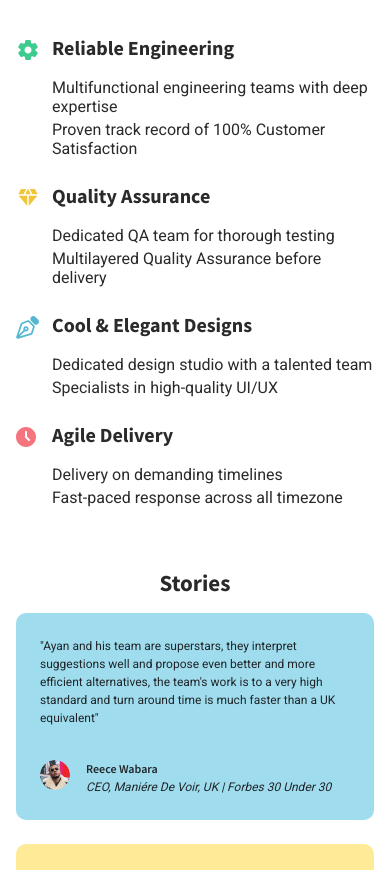
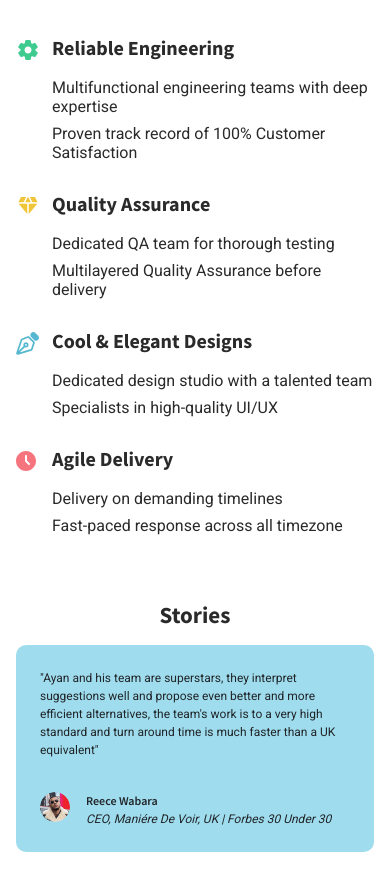
Before and after one commit to sumcodez/bitpastel-v1, a Next.js app: page / in a window 390 px wide. Shown: the part 3544-4414 px from the top of the page. Built offline with nearby package versions, Linux system fonts and the light colour scheme; no server answers; what country-codes-list would draw is missing.

Commit message:
all pages chnages design

```diff
--- a/src/components/home/CultureSection.tsx
+++ b/src/components/home/CultureSection.tsx
@@ -92,7 +92,7 @@ const CultureSection = () => {
                 {/* <ul className='mobile-none'> */}
                 <ul className='md:pl-[57px] pl-[36px] text-title'>
                   {feature.items.map((item, index) => (
-                    <li key={index} className="md:leading-[1] leading-[normal] md:list-disc list-none  font-roboto text-[16px] md:mb-3 mb-1">
+                    <li key={index} className="md:leading-[1] leading-[normal] md:list-disc list-none  font-roboto text-[16px] md:mb-3 mb-2">
                       {item}
                     </li>
                   ))}
```
